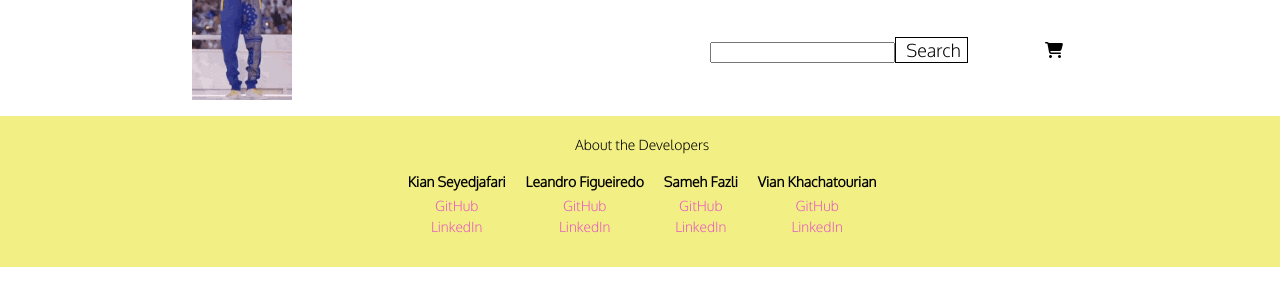
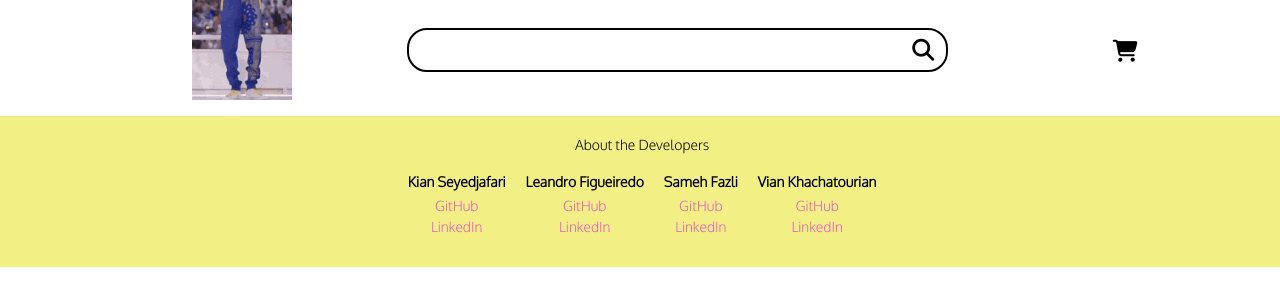
Before and after one commit to SleptBear/Pantsy, a React (Create React App) app in the folder react-app/: page /new in a window 1280 px wide. Shown: the top 306 px of the page. Built offline with nearby package versions, Linux system fonts and the light colour scheme; no server answers.

Commit message:
searchbarcss

```diff
--- a/react-app/src/components/Navigation/Navigation.css
+++ b/react-app/src/components/Navigation/Navigation.css
@@ -1,10 +1,11 @@
 .Navbar {
   display: flex;
+  justify-content: space-between;
   align-items: center;
   height: 100px;
   width: 100%;
   margin-top: -0.05%;
-  position: relative; /* Add this line */
+  /* position: relative; Add this line */
   z-index: 1;
 }
 
@@ -50,6 +51,7 @@
   background-color: #b6b6b6;
 }
 
+
 .home-button {
   display: flex;
   color: transparent;
@@ -60,9 +62,12 @@
 }
 
 .cart-button {
+
   display: flex;
-
-  margin-left: auto;
+  justify-content: center;
+  /* margin-left: auto; */
+  width: 500%;
+  font-size: 22px;
 }
 
 .order-button {
@@ -71,13 +76,7 @@
   margin-left: auto;
 }
 
-.leftsidebuttons {
-  display: flex;
-  width: 100%;
-  justify-content: flex-end;
-  margin: 25px;
-  gap: 25px;
-}
+
 
 /* .profilebuttonimage {
   border-radius: 10px;
@@ -99,7 +98,7 @@
   word-break: break-word;
 }
 
-.profile-dropdown button {
+.profile-dropdown .button {
 padding: 5px;
 background-color: #ccc;
 color: #fff;
@@ -107,26 +106,41 @@ border: none;
 cursor: pointer;
 }
 
+.nav-search {
+  border: 2px solid black;
+  border-radius: 20px;
+  gap: 10px;
+  display: flex;
+  align-items: center;
+  height: 40px;
+  width: 60%;
+}
 .search-bar{
+
   display: flex;
-  /* border: 1px solid black; */
   justify-content: center;
-  align-items: center;
-  border-radius: 10px;
-  width: 250%;
-  padding-left: 100px;
+  width: 97%;
+  margin-left: 5px;
+  padding-left: 5px;
+
 }
 
-.input {
-  border-radius: 20px;
-  border: 2px solid black;
+.inputbar {
+  border: none;
+  width: 95%;
+  height: 20px;
+  outline: none;
+  /* border-radius: 20px; */
+  font-family: 'Oxygen', sans-serif;
+  font-size: 17px;
 }
 
 .searchbutton {
   display: flex;
-  padding-left: 10px;
-  border: 1px solid black;
+  justify-content: center;
   background-color: white;
-  font-family: 'Oxygen', sans-serif;
-  font-size: 18px;
+  align-items: center;
+
+ border: none;
+ font-size: 22px;
 }
--- a/react-app/src/components/Navigation/ProfileButton.js
+++ b/react-app/src/components/Navigation/ProfileButton.js
@@ -50,8 +50,8 @@ function ProfileButton({ user }) {
       <ul className={ulClassName} ref={ulRef}>
         {user ? (
           <>
-            <li>{user.username}</li>
-            <li>{user.email}</li>
+            <li className="li">{user.username}</li>
+            <li className="li">{user.email}</li>
             <li>
         		<NavLink className="add-button"exact to='/new'>Add an Item</NavLink>
       			</li>
--- a/react-app/src/components/Navigation/index.js
+++ b/react-app/src/components/Navigation/index.js
@@ -17,20 +17,13 @@ function Navigation({ isLoaded }){
     			<li>
       				<NavLink className="home-button" exact to="/">Home</NavLink>
     			</li>
-				<li>
-					<NavSearch />
+				<li className="nav-search">
+					<NavSearch  />
 				</li>
-   			 <div className="leftsidebuttons">
-      			{/* <li>
-        		<NavLink className="add-button"exact to='/new'>Add an Item</NavLink>
-      			</li> */}
+
       			<li>
         		<NavLink className="cart-button"exact to='/cart'><CartIcon/></NavLink>
       			</li>
-      			{/* <li>
-        		<NavLink className="order-button"exact to='/orders'>Orders</NavLink>
-      			</li> */}
-    			</div>
     			{isLoaded && (
       			<li>
         		<ProfileButton className="profile-button" user={sessionUser} />
--- a/react-app/src/components/Search/navSearch.js
+++ b/react-app/src/components/Search/navSearch.js
@@ -2,7 +2,7 @@ import React, { useState } from 'react';
 import { useDispatch, useSelector } from 'react-redux';
 import { searchThunk } from '../../store/search';
 import { useHistory } from 'react-router-dom';
-import "../Navigation"
+import "../Navigation/Navigation.css"
 
 const NavSearch = () => {
     const [searchTerm, setSearchTerm] = useState('');
@@ -15,10 +15,15 @@ const NavSearch = () => {
       .then(() => history.push(`/search`))
     };
 
+    const enterKey = (e) => {
+      if (e.key === 'Enter') {
+        handleSearch()
+      }
+    }
     return (
       <div className="search-bar">
-        <input type="inputbar" value={searchTerm} onChange={(e) => setSearchTerm(e.target.value)} />
-        <button className="searchbutton" onClick={handleSearch}>Search</button>
+        <input type="input" className="inputbar" value={searchTerm} onChange={(e) => setSearchTerm(e.target.value)} onKeyDown={enterKey}/>
+        <button className="searchbutton"onClick={handleSearch}><i class="fa-solid fa-magnifying-glass"></i></button>
 
       </div>
     );
--- a/react-app/src/components/SignupFormModal/SignupForm.css
+++ b/react-app/src/components/SignupFormModal/SignupForm.css
@@ -43,6 +43,6 @@
     background-color: #3e8e41;
 }
 
-input{
+.input{
     margin-top: 0.5em;
 }
```
